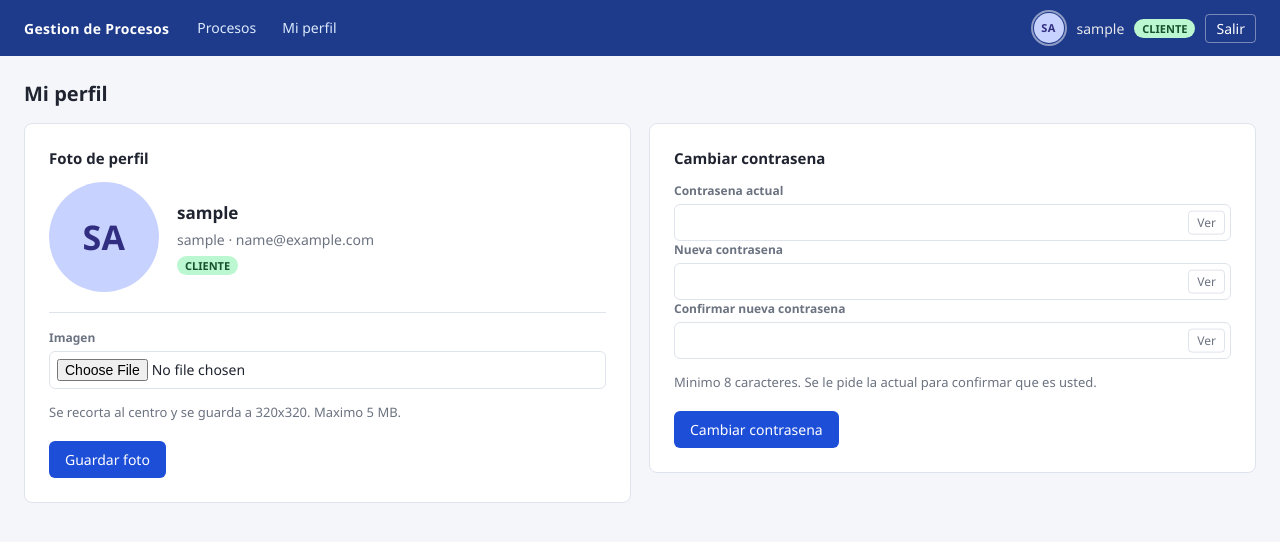
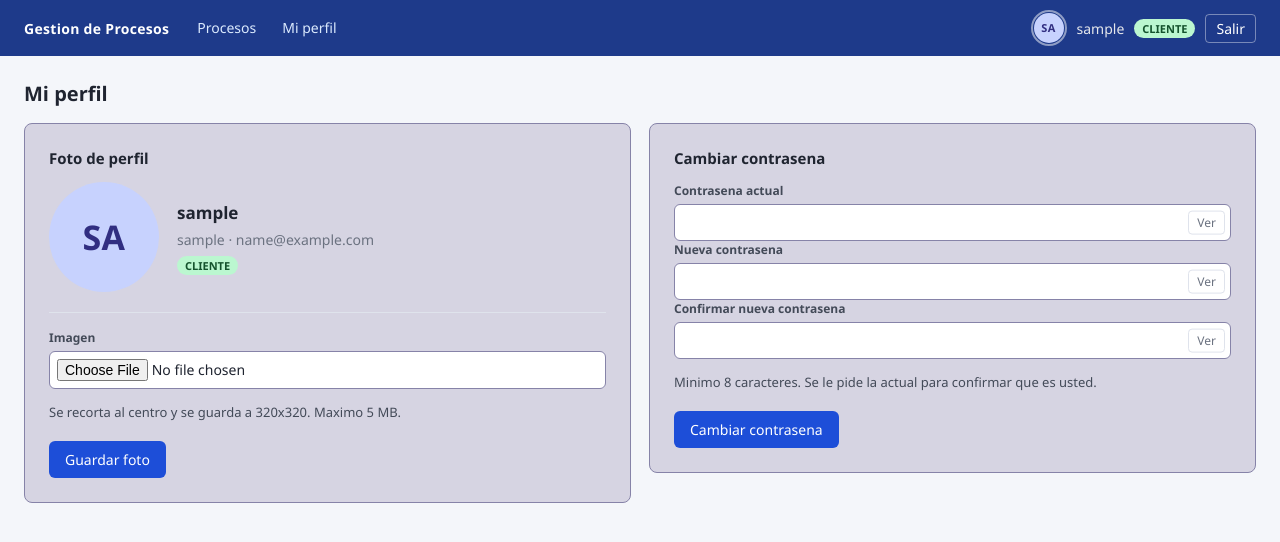
Before and after one commit to joguatin95-cyber/pruebas-conesprof, a Flask app: page /perfil/ in a window 1280 px wide. Shown: the top 542 px of the page. Run offline with Flask 3, Linux system fonts and the light colour scheme; the visitor is signed in with stand-in values (Sample User, id 1); some libraries are stand-ins or nearby versions.

Commit message:
Dar contraste a los formularios: una caja blanca sobre fondo blanco no se veia
Las tarjetas de formulario eran blancas y las cajas de texto tambien, con un
borde muy claro: al crear un usuario o un registro costaba distinguir donde
empezaba cada campo.

La tarjeta pasa a #d6d4e2 y las cajas de texto llevan borde #8683a8, quedando
blancas por dentro para que resalten. Ambos colores quedan como variables.

Dos ajustes que el cambio de fondo obligo a hacer:

  - Las etiquetas y las notas usaban un gris claro que sobre el fondo nuevo caia
    a 3.3 de contraste, por debajo de lo legible. Dentro de la tarjeta se
    oscurecen y suben a 6.1.

  - El campo de asignacion bloqueado usaba un gris casi igual al fondo nuevo:
    parecia que faltaba la caja, no que estuviera deshabilitada. Ahora usa un
    tono apagado de la misma familia, tenue pero visible.

Alcanza a las cuatro pantallas con tarjeta -nuevo usuario, nuevo registro, Mi
perfil e importar-, que tenian el mismo problema. El tablero no cambia.

Co-Authored-By: Claude Opus 5 <noreply@anthropic.com>

```diff
--- a/app/static/css/style.css
+++ b/app/static/css/style.css
@@ -1,6 +1,9 @@
 :root{
   --azul:#1d4ed8; --azul-osc:#1e3a8a; --gris:#f4f6fa; --borde:#dfe3ec;
   --texto:#1f2430; --suave:#6b7280; --rojo:#dc2626; --verde:#16a34a;
+  /* Fondo de las tarjetas de formulario y borde de las cajas de texto: sin
+     contraste, una caja blanca sobre una tarjeta blanca no se distingue. */
+  --tarjeta:#d6d4e2; --borde-campo:#8683a8;
 }
 *{box-sizing:border-box}
 body{margin:0;font-family:"Segoe UI",Roboto,Arial,sans-serif;background:var(--gris);color:var(--texto);font-size:14px}
@@ -36,8 +39,8 @@ a{color:var(--azul);text-decoration:none}
 .filtros{display:flex;gap:8px;flex-wrap:wrap;align-items:center;background:#fff;padding:12px;border:1px solid var(--borde);border-radius:8px;margin-bottom:14px}
 .filtros input[type=text]{flex:1;min-width:240px}
 .filtros .mini{font-size:12px;color:var(--suave);display:flex;align-items:center;gap:6px}
-input,select{padding:8px 10px;border:1px solid var(--borde);border-radius:6px;font-size:14px;background:#fff;font-family:inherit}
-input:focus,select:focus{outline:2px solid #bfdbfe;border-color:var(--azul)}
+input,select,textarea{padding:8px 10px;border:1px solid var(--borde-campo);border-radius:6px;font-size:14px;background:#fff;font-family:inherit}
+input:focus,select:focus,textarea:focus{outline:2px solid #bfdbfe;border-color:var(--azul)}
 
 /* Tabla */
 .tabla-scroll{overflow-x:auto;background:#fff;border:1px solid var(--borde);border-radius:8px}
@@ -71,7 +74,7 @@ input:focus,select:focus{outline:2px solid #bfdbfe;border-color:var(--azul)}
 .error{color:var(--rojo);font-size:12px}
 
 /* Formularios y tarjetas */
-.tarjeta{background:#fff;border:1px solid var(--borde);border-radius:8px;padding:24px;max-width:960px}
+.tarjeta{background:var(--tarjeta);border:1px solid var(--borde-campo);border-radius:8px;padding:24px;max-width:960px}
 .tarjeta.centrada{margin:60px auto;text-align:center}
 .grid-form{display:grid;grid-template-columns:repeat(auto-fit,minmax(240px,1fr));gap:14px}
 .campo{display:flex;flex-direction:column;gap:5px}
@@ -87,9 +90,16 @@ input:focus,select:focus{outline:2px solid #bfdbfe;border-color:var(--azul)}
 .ver-clave[aria-pressed=true]{color:var(--azul);border-color:var(--azul)}
 
 /* Campo de asignacion que no aplica al rol elegido (lo bloquea js/campos-rol.js). */
-.campo-bloqueado label{color:#9aa3b2}
-.campo-bloqueado input[disabled]{background:#f1f3f7;color:#9aa3b2;font-style:italic;
-  border-color:#e5e9f2;cursor:not-allowed}
+/* Apagado pero visible: sobre la tarjeta lila un gris claro se perderia y
+   pareceria que falta la caja, no que esta deshabilitada. */
+.campo-bloqueado input[disabled]{background:#e9e7f1;color:#7d7a94;font-style:italic;
+  border-color:#aeabc4;cursor:not-allowed}
+
+/* Sobre el fondo de la tarjeta el gris claro de las etiquetas y las notas baja
+   a 3.3 de contraste, por debajo de lo legible. Dentro de la tarjeta se oscurece. */
+.tarjeta .campo label,
+.tarjeta .nota{color:#434a58}
+.tarjeta .campo-bloqueado label{color:#6f6c87}
 .campo label{font-size:12px;color:var(--suave);font-weight:600}
 .acciones-form{margin-top:20px;display:flex;gap:10px}
 .check{display:flex;align-items:center;gap:8px;font-size:13px;color:var(--texto)}
```
